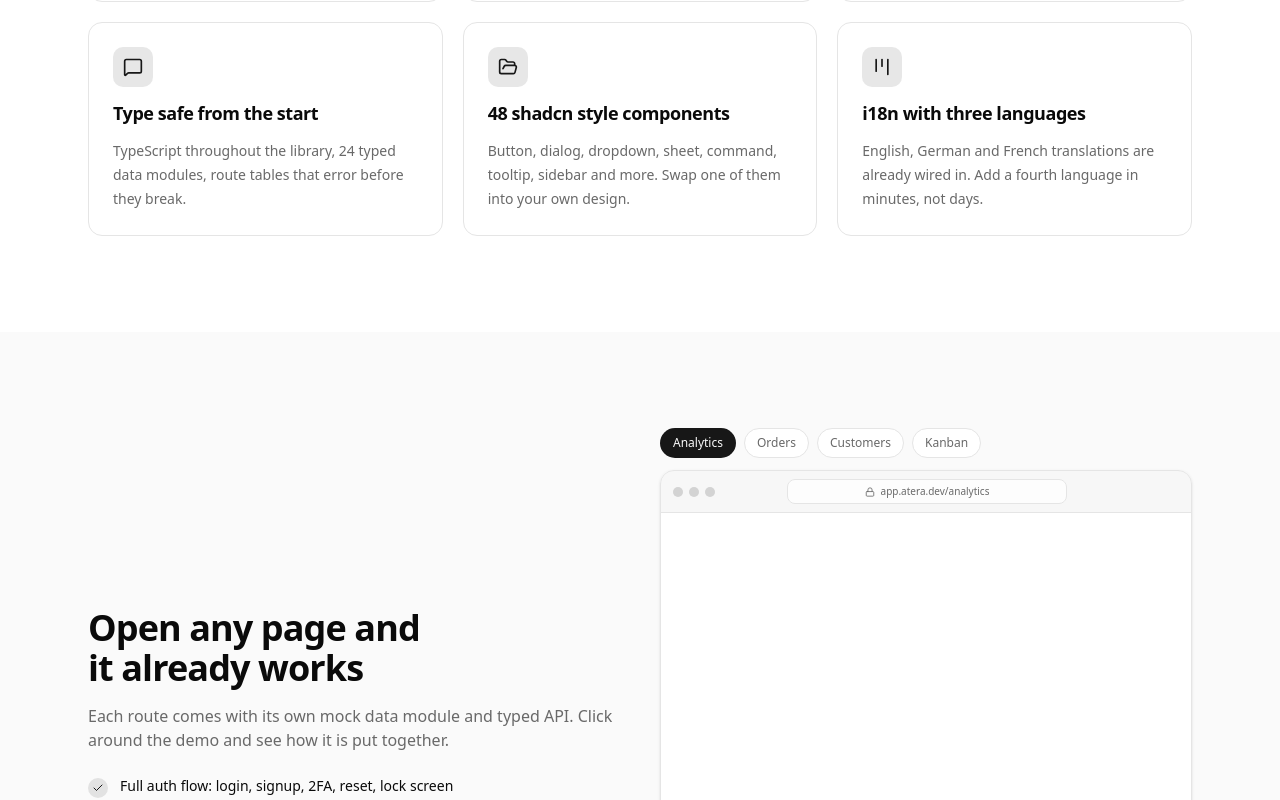
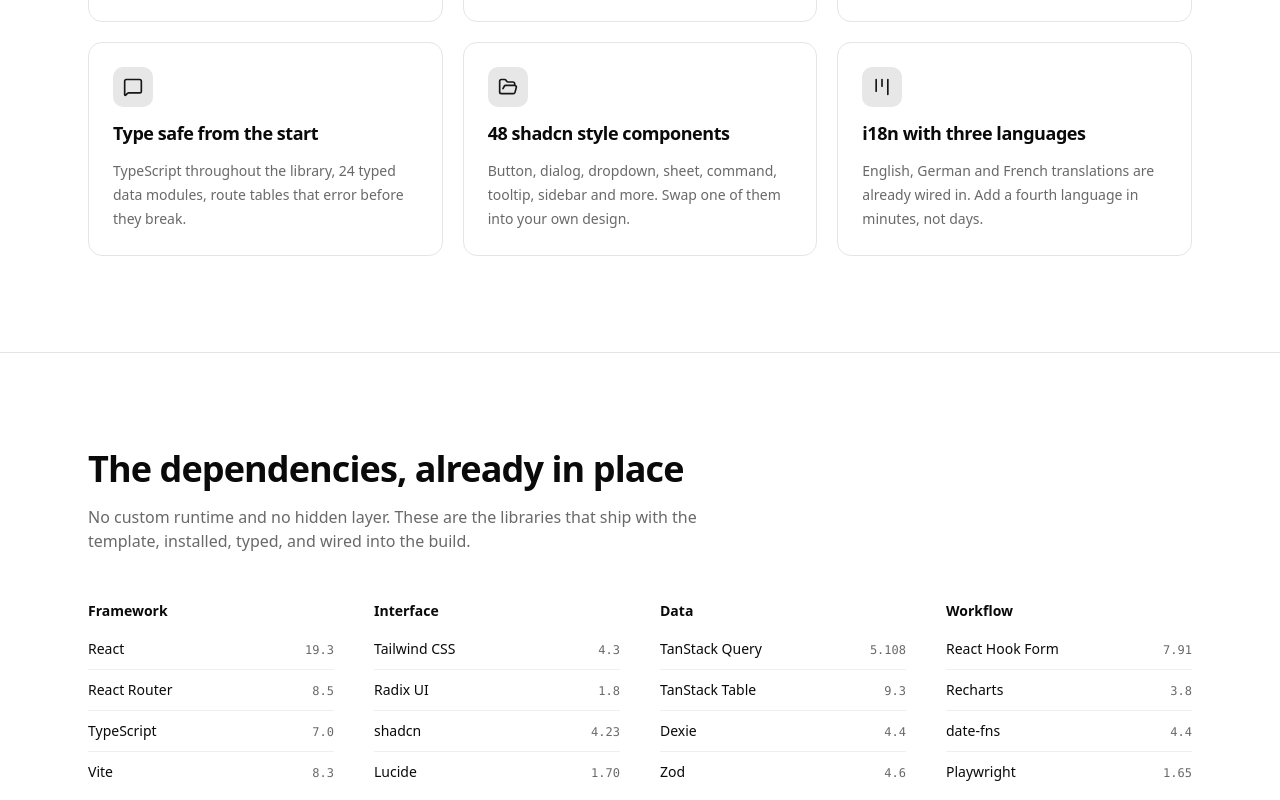
Before and after one commit to aryadwiputra/atera-react-template, a React (Vite) app: page / in a window 1280 px wide. Shown: the part 2000-2800 px from the top of the page. Built offline with nearby package versions, Linux system fonts and the light colour scheme.

Commit message:
feat(landing): list the runtime dependency stack

```diff
--- a/src/components/landing/home-navbar.tsx
+++ b/src/components/landing/home-navbar.tsx
@@ -11,6 +11,7 @@ const navLinks = [
     { label: 'Live preview', href: '#live-preview', external: false },
     { label: 'Features', href: '#features', external: false },
     { label: 'Pages', href: '#pages', external: false },
+    { label: 'Stack', href: '#stack', external: false },
     { label: 'Pricing', href: '#pricing', external: false },
     { label: 'Docs', href: '/docs', external: true },
 ];
--- a/src/components/landing/home-pricing.tsx
+++ b/src/components/landing/home-pricing.tsx
@@ -154,6 +154,7 @@ export function Footer() {
             links: [
                 { label: 'Features', href: '#features' },
                 { label: 'Pages', href: '#pages' },
+                { label: 'Stack', href: '#stack' },
                 { label: 'Pricing', href: '#pricing' },
                 { label: 'Live preview', href: '#live-preview' },
             ],
--- a/src/components/landing/home-sections.tsx
+++ b/src/components/landing/home-sections.tsx
@@ -180,6 +180,93 @@ export function Features() {
     );
 }
 
+const stackGroups = [
+    {
+        title: 'Framework',
+        items: [
+            { name: 'React', version: '19.3' },
+            { name: 'React Router', version: '8.5' },
+            { name: 'TypeScript', version: '7.0' },
+            { name: 'Vite', version: '8.3' },
+        ],
+    },
+    {
+        title: 'Interface',
+        items: [
+            { name: 'Tailwind CSS', version: '4.3' },
+            { name: 'Radix UI', version: '1.8' },
+            { name: 'shadcn', version: '4.23' },
+            { name: 'Lucide', version: '1.70' },
+        ],
+    },
+    {
+        title: 'Data',
+        items: [
+            { name: 'TanStack Query', version: '5.108' },
+            { name: 'TanStack Table', version: '9.3' },
+            { name: 'Dexie', version: '4.4' },
+            { name: 'Zod', version: '4.6' },
+        ],
+    },
+    {
+        title: 'Workflow',
+        items: [
+            { name: 'React Hook Form', version: '7.91' },
+            { name: 'Recharts', version: '3.8' },
+            { name: 'date-fns', version: '4.4' },
+            { name: 'Playwright', version: '1.65' },
+        ],
+    },
+];
+
+export function Stack() {
+    return (
+        <section id="stack" aria-labelledby="stack-title" className="scroll-mt-24 border-t">
+            <div className="mx-auto w-full max-w-6xl px-6 py-24">
+                <Reveal className="max-w-[680px]">
+                    <h2
+                        id="stack-title"
+                        className="text-3xl font-bold tracking-tight text-balance sm:text-4xl"
+                    >
+                        The dependencies, already in place
+                    </h2>
+                    <p className="mt-4 text-pretty text-muted-foreground">
+                        No custom runtime and no hidden layer. These are the libraries that ship
+                        with the template, installed, typed, and wired into the build.
+                    </p>
+                </Reveal>
+                <div className="mt-12 grid gap-x-10 gap-y-8 sm:grid-cols-2 lg:grid-cols-4">
+                    {stackGroups.map((group, index) => (
+                        <Reveal key={group.title} delay={index * 0.06}>
+                            <h3 className="text-sm font-semibold">{group.title}</h3>
+                            <ul className="mt-2">
+                                {group.items.map((item) => (
+                                    <li
+                                        key={item.name}
+                                        className="flex items-baseline justify-between gap-4 border-b border-border/60 py-2.5 last:border-0"
+                                    >
+                                        <span className="text-sm">{item.name}</span>
+                                        <span className="font-mono text-xs tabular-nums text-muted-foreground">
+                                            {item.version}
+                                        </span>
+                                    </li>
+                                ))}
+                            </ul>
+                        </Reveal>
+                    ))}
+                </div>
+                <Link
+                    to="/docs"
+                    className="mt-10 inline-flex items-center gap-1 text-sm font-medium text-primary hover:underline"
+                >
+                    Full dependency list in the docs
+                    <ArrowRight className="size-4" />
+                </Link>
+            </div>
+        </section>
+    );
+}
+
 export function Showcase() {
     return (
         <section id="pages" className="scroll-mt-24 bg-muted/40">
--- a/src/pages/home.tsx
+++ b/src/pages/home.tsx
@@ -1,6 +1,13 @@
 import { Navbar } from '@/components/landing/home-navbar';
 import { FinalCta, Footer, Pricing } from '@/components/landing/home-pricing';
-import { Features, Hero, Metrics, Showcase, Tagline } from '@/components/landing/home-sections';
+import {
+    Features,
+    Hero,
+    Metrics,
+    Showcase,
+    Stack,
+    Tagline,
+} from '@/components/landing/home-sections';
 import { usePageMeta } from '@/hooks/use-page-meta';
 import { ReducedMotionProvider } from '@/components/reduced-motion-provider';
 
@@ -13,6 +20,7 @@ export default function HomePage() {
                 <Hero />
                 <Metrics />
                 <Features />
+                <Stack />
                 <Showcase />
                 <Tagline />
                 <Pricing />
```
Also changed, not shown: 1 other file (tests, documents, lock files or other folders).
